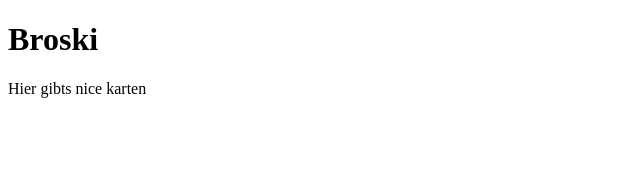
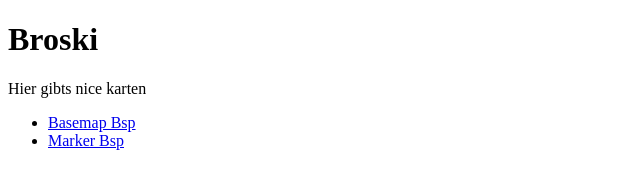
Before and after one commit to MagnusKramer/MagnusKramer.github.io, a plain HTML site: page index.html in a window 1280 px wide. Shown: the whole page, without its empty margins (0-640 px from the left). Drawn offline with Linux system fonts and the light colour scheme.

Commit message:
index links

```diff
--- a/index.html
+++ b/index.html
@@ -9,6 +9,9 @@
 <body>
     <h1>Broski</h1>
     <p>Hier gibts nice karten</p>
-
+    <ul>
+        <li><a href="basemap.html">Basemap Bsp</a></li>
+        <li><a href="marker.html">Marker Bsp</a></li>
+    </ul>
 </body>
 </html>
```
